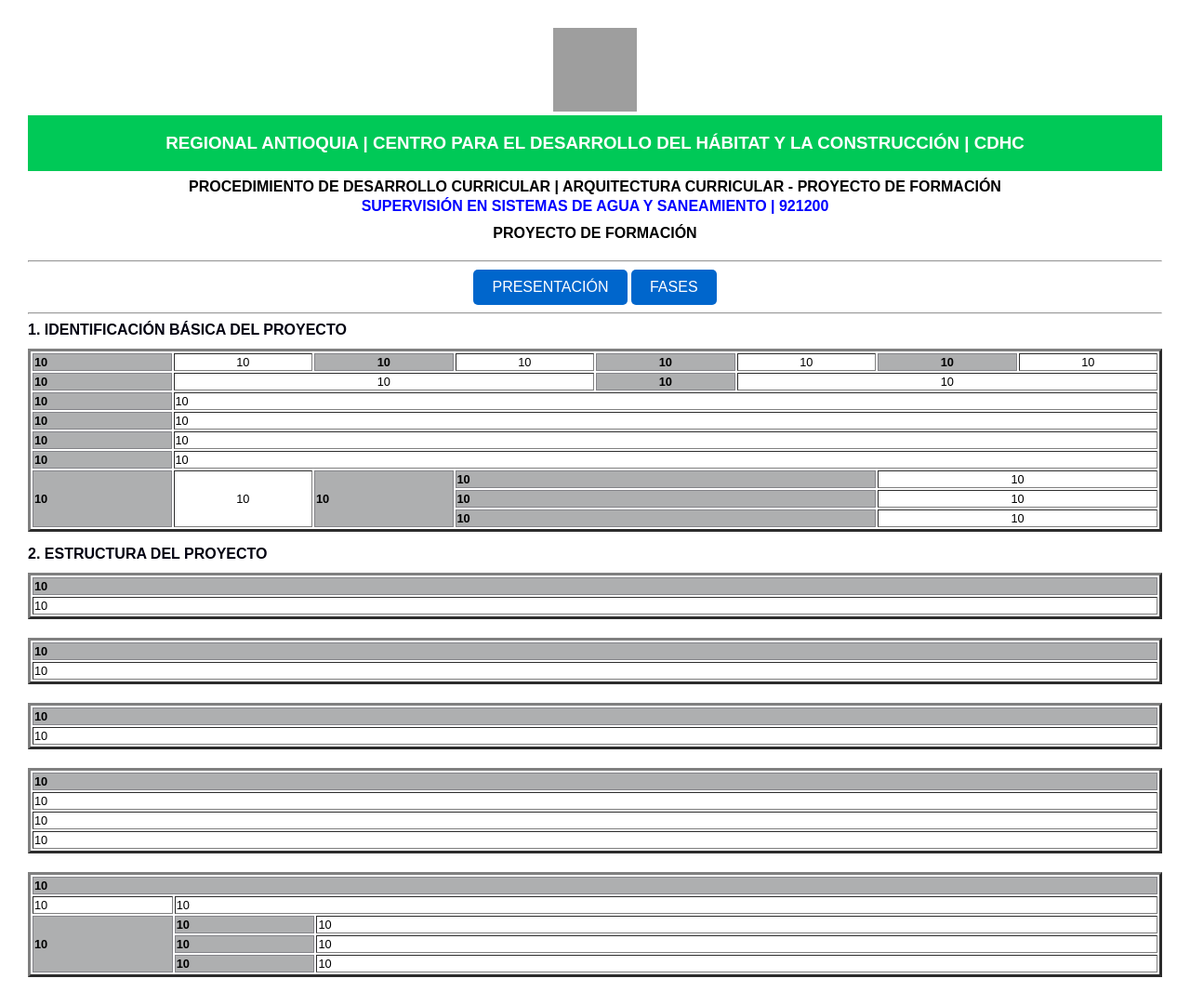
After one commit to DiegoFOsorio860/Arquitectura, a Flask app: template templates/PROYECTO.html in a window 1280 px wide. The commit adds this page. Shown: the whole page at 93% size. Run offline with Flask 3, Linux system fonts and the light colour scheme; the template is opened without the code that fills it: most values are stand-ins (such as "Sample title", 1, 10 or a date in 2020); parts of the project's set-up code (start-up, migrations or seed data) failed here and were passed over; grey boxes are pictures that could not be loaded.

Commit message:
Creación de bloque de proyecto de formación

```diff
--- a/app.py
+++ b/app.py
@@ -16,15 +16,17 @@ from FASES import FUNCTION_FASES
 from T1_Trimestre import FUNCTION_T1
 from T1_RecoleccionMuestras import FUNCTION_T1_REC_MUESTRAS
 from T1_Hidraulica import FUNCTION_T1_HIDRAULICA
+from PROYECTO import FUNCTION_PROYECTO
 
 
 app = Flask(__name__)
 
 # Cargar datos_TIME desde el archivo Excel
-datos_TIME = pd.read_excel('02122023 Arquitectura Curricular - Proyecto de Formación.xlsx', sheet_name='TIME')
+datos_TIME = pd.read_excel('29122023 Arquitectura Curricular - Proyecto de Formación.xlsx', sheet_name='TIME')
 # Cargar datos_TIME desde el archivo Excel
-datos_ARQUITECTURA = pd.read_excel('02122023 Arquitectura Curricular - Proyecto de Formación.xlsx', sheet_name='ARQUITECTURA')
+datos_ARQUITECTURA = pd.read_excel('29122023 Arquitectura Curricular - Proyecto de Formación.xlsx', sheet_name='ARQUITECTURA')
 
+datos_PROYECTO = pd.read_excel('29122023 Arquitectura Curricular - Proyecto de Formación.xlsx', sheet_name='PROYECTO_FORMACION')
 
 @app.route('/')
 def header():
@@ -36,6 +38,21 @@ def header():
         intro_html = intro_file.read()
 
     return render_template('header.html', header=header_html, intro=intro_html)
+
+
+###############################################################################################
+######################################## PROYECTO  #########################################
+###############################################################################################
+
+@app.route('/PROYECTO')
+def mostrar_PROYECTO():
+    """
+    Muestra la información correspondiente a la fase 1.
+    Lee el contenido de fase1.html y lo renderiza en la plantilla 'fase1.html'.
+    """
+    datos = FUNCTION_PROYECTO(datos_PROYECTO)
+
+    return render_template('PROYECTO.html', **datos)
 
 ###############################################################################################
 ######################################## FASES  #########################################
@@ -56,7 +73,7 @@ def mostrar_FASES():
 ###############################################################################################
 
 @app.route('/FASE1')
-def mostrar_fase1():
+def mostrar_FASE1():
     """
     Muestra la información correspondiente a la fase 1.
     Lee el contenido de fase1.html y lo renderiza en la plantilla 'fase1.html'.
@@ -69,18 +86,18 @@ def mostrar_fase1():
     return render_template('FASE1.html', **datos)
 
 @app.route('/FASE2')
-def mostrar_fase2():
+def mostrar_FASE2():
     """
     Muestra la información correspondiente a la fase 2.
     Lee el contenido de fase2.html y lo renderiza en la plantilla 'fase2.html'.
     """
-    with open('templates/FAS2.html', 'r') as fase2_file:
+    with open('templates/FASE2.html', 'r') as fase2_file:
         fase2_html = fase2_file.read()
 
     return render_template('FASE2.html', FASE2=fase2_html)
 
 @app.route('/FASE3')
-def mostrar_fase3():
+def mostrar_FASE3():
     """
     Muestra la información correspondiente a la fase 3.
     Lee el contenido de fase3.html y lo renderiza en la plantilla 'fase3.html'.
--- a/js/script.js
+++ b/js/script.js
@@ -3,7 +3,7 @@ function checkAnswer() {
   const result = document.getElementById('resultado');
 
   if (answer) {
-    if (answer.value === 'Aguas subterráneas') {
+    if (answer.value === 'Aguas subterraneas') {
       result.textContent = '¡Respuesta correcta! Las aguas subterráneas son la principal fuente de agua potable para la mayoría de las personas en el mundo.';
     } else {
       result.textContent = 'Respuesta incorrecta. Las aguas subterráneas son la principal fuente de agua potable para la mayoría de las personas en el mundo.';
--- /dev/null
+++ b/templates/PROYECTO.html
@@ -0,0 +1,199 @@
+<!DOCTYPE html>
+<html>
+<head>
+    <meta charset="UTF-8">
+    <title>PRESENTACIÓN</title>
+    <style>
+        body {
+            font-family: Arial, sans-serif;
+            margin: 30px;
+        }
+
+        h1 {
+            text-align: center;
+        }
+
+        p {
+            text-align: justify;
+        }
+
+        ul {
+            margin-top: 10px;
+            padding-left: 10px;
+        }
+
+        .logo-container {
+            text-align: center;
+        }
+
+        .title {
+            background-color: rgb(0, 201, 87);
+            color: white;
+            padding: 0.1px;
+            text-align: center;
+        }
+
+        .title-container {
+            text-align: center;
+        }
+
+        /* Agregué un estilo para las celdas de la tabla */
+        th, td {
+            background-color: lightgrey;
+            height: 4px;
+        }
+    </style>
+</head>
+<body>
+    <div class="logo-container">
+        <img src="https://certificadossena.net/wp-content/uploads/2022/10/logo-sena-verde-complementario-svg-2022.svg" alt="Logo SENA" style="width: 90px; height: 90px;">
+    </div>
+
+    <div class="title" style="margin-bottom: 1px;">
+        <h3 id="moving-title">REGIONAL ANTIOQUIA | CENTRO PARA EL DESARROLLO DEL HÁBITAT Y LA CONSTRUCCIÓN | CDHC</h3>
+    </div>
+
+    <div class="title-container" style="margin-bottom: 1px;">
+        <h2 style="font-size: 100%; margin-bottom: 0; line-height: 0.5;"><b>PROCEDIMIENTO DE DESARROLLO CURRICULAR | ARQUITECTURA CURRICULAR - PROYECTO DE FORMACIÓN</b></h2>
+        <h2 style="font-size: 100%; color: blue; margin-bottom: 0; line-height: 0.5;"><b>SUPERVISIÓN EN SISTEMAS DE AGUA Y SANEAMIENTO | 921200</b></h2>
+        <!-- Agregué un párrafo vacío como separador -->
+        <p style="margin-bottom: 0;"></p>
+        <div>
+            <h1 style="font-size: 100%; margin-bottom: 20px;"><b> PROYECTO DE FORMACIÓN </b></h1>
+        </div>
+        <link rel="stylesheet" href="{{ url_for('static', filename='styles_button.css') }}"> <!-- Enlaza tu archivo CSS -->
+        <link rel="stylesheet" href="{{ url_for('static', filename='arrow-animation.css') }}"> <!-- Enlaza tu archivo de animación de flecha -->
+        <hr>
+        <div class="button-container">
+            <a href="/" class="button"> PRESENTACIÓN </a>
+            <a href="/FASES" class="button"> FASES </a>
+        </div>
+        <hr>
+    </div>
+
+    <!-- Tabla 1 - HIDRAULICA -->
+<h2 style="font-size: 100%; color: rgb(0, 0, 16); margin-bottom: 0; line-height: 0.5; text-align: left;"><b> 1. IDENTIFICACIÓN BÁSICA DEL PROYECTO </b></h2>
+<p style="margin-bottom: 10px;"></p>
+<table border='3px' width='100%' style='margin-bottom: 20px;'>
+    <tr>
+        <th style='background-color: rgba(99, 101, 103, 0.517); height: 3x; border: 1px solid rgb(131, 131, 136); font-size: 80%; text-align: left; width: 10%;'> <b> {{ valor_PROYECTO_1_1 }} </b> </th>
+        <td colspan="1" style='background-color: rgb(255, 255, 255); height: 5x; text-align: center; font-size: 80%; width: 10%;' > {{ valor_PROYECTO_1_2 }} </td>
+        <th style='background-color: rgba(99, 101, 103, 0.517); height: 3x; border: 1px solid rgb(131, 131, 136); font-size: 80%; text-align: center; width: 10%;'> <b> {{ valor_PROYECTO_1_3 }} </b> </th>
+        <td colspan="1" style='background-color: rgb(255, 255, 255); height: 5x; text-align: center; font-size: 80%; width: 10%;' > {{ valor_PROYECTO_1_4 }} </td>
+        <th style='background-color: rgba(99, 101, 103, 0.517); height: 3x; border: 1px solid rgb(131, 131, 136); font-size: 80%; text-align: center; width: 10%;'> <b> {{ valor_PROYECTO_1_5 }} </b> </th>
+        <td colspan="1" style='background-color: rgb(255, 255, 255); height: 5x; text-align: center; font-size: 80%; width: 10%;' > {{ valor_PROYECTO_1_6 }} </td>
+        <th style='background-color: rgba(99, 101, 103, 0.517); height: 3x; border: 1px solid rgb(131, 131, 136); font-size: 80%; text-align: center; width: 10%;'> <b> {{ valor_PROYECTO_1_7 }} </b> </th>
+        <td colspan="2" style='background-color: rgb(255, 255, 255); height: 5x; text-align: center; font-size: 80%; width: 10%;' > {{ valor_PROYECTO_1_8 }} </td>
+    </tr>
+    <tr>
+        <th style='background-color: rgba(99, 101, 103, 0.517); height: 3x; border: 1px solid rgb(131, 131, 136); font-size: 80%; text-align: left; width: 10%;'> <b> {{ valor_PROYECTO_2_1 }} </b> </th>
+        <td colspan="3" style='background-color: rgb(255, 255, 255); height: 5x; text-align: center; font-size: 80%; text-align: center; width: 10%;' > {{ valor_PROYECTO_2_2 }} </td>
+        <th style='background-color: rgba(99, 101, 103, 0.517); height: 3x; border: 1px solid rgb(131, 131, 136); font-size: 80%; text-align: center; width: 10%;'> <b> {{ valor_PROYECTO_2_3 }} </b> </th>
+        <td colspan="3" style='background-color: rgb(255, 255, 255); height: 5x; text-align: center; font-size: 80%; text-align: center; width: 10%;' > {{ valor_PROYECTO_2_4 }} </td>
+    </tr>
+    <tr>
+        <th style='background-color: rgba(99, 101, 103, 0.517); height: 3x; border: 1px solid rgb(131, 131, 136); font-size: 80%; text-align: left; width: 10%;'> <b> {{ valor_PROYECTO_3_1 }} </b> </th>
+        <td colspan="7" style='background-color: rgb(255, 255, 255); height: 5x; text-align: center; font-size: 80%; text-align: left; width: 10%;' > {{ valor_PROYECTO_3_2 }} </td>
+    </tr>
+    <tr>
+        <th style='background-color: rgba(99, 101, 103, 0.517); height: 3x; border: 1px solid rgb(131, 131, 136); font-size: 80%; text-align: left; width: 10%;'> <b> {{ valor_PROYECTO_4_1 }} </b> </th>
+        <td colspan="7" style='background-color: rgb(255, 255, 255); height: 5x; text-align: center; font-size: 80%; text-align: left; width: 10%;' > {{ valor_PROYECTO_4_2 }} </td>
+    </tr>
+    <tr>
+        <th style='background-color: rgba(99, 101, 103, 0.517); height: 3x; border: 1px solid rgb(131, 131, 136); font-size: 80%; text-align: left; width: 10%;'> <b> {{ valor_PROYECTO_5_1 }} </b> </th>
+        <td colspan="7" style='background-color: rgb(255, 255, 255); height: 5x; text-align: center; font-size: 80%; text-align: left; width: 10%;' > {{ valor_PROYECTO_5_2 }} </td>
+    </tr>
+    <tr>
+        <th style='background-color: rgba(99, 101, 103, 0.517); height: 3x; border: 1px solid rgb(131, 131, 136); font-size: 80%; text-align: left; width: 10%;'> <b> {{ valor_PROYECTO_6_1 }} </b> </th>
+        <td colspan="7" style='background-color: rgb(255, 255, 255); height: 5x; text-align: center; font-size: 80%; text-align: left; width: 10%;' > {{ valor_PROYECTO_6_2 }} </td>
+    </tr>
+    <tr>
+        <th rowspan="3" style='background-color: rgba(99, 101, 103, 0.517); height: 3x; border: 1px solid rgb(131, 131, 136); font-size: 80%; text-align: left; width: 10%;'> <b> {{ valor_PROYECTO_7_1 }} </b> </th>
+        <td rowspan="3" style='background-color: rgb(255, 255, 255); height: 5x; text-align: center; font-size: 80%; width: 10%;' > {{ valor_PROYECTO_7_2 }} </td>
+        <td rowspan="3" style='background-color: rgba(99, 101, 103, 0.517); height: 3x; border: 1px solid rgb(131, 131, 136); font-size: 80%; text-align: left; width: 10%;'> <b> {{ valor_PROYECTO_7_3 }} </b> </td>
+        <td colspan="3" style='background-color: rgba(99, 101, 103, 0.517); height: 3x; border: 1px solid rgb(131, 131, 136); font-size: 80%; text-align: left; width: 10%;'> <b> {{ valor_PROYECTO_7_4 }} </b> </td>
+        <td colspan="3" style='background-color: rgb(255, 255, 255); height: 5x; text-align: center; font-size: 80%; width: 10%;' > {{ valor_PROYECTO_7_5 }} </td>
+    </tr>
+    <tr>
+        <td colspan="3" style='background-color: rgba(99, 101, 103, 0.517); height: 3x; border: 1px solid rgb(131, 131, 136); font-size: 80%; text-align: left; width: 10%;'> <b> {{ valor_PROYECTO_7_6 }} </b> </td>
+        <td colspan="3" style='background-color: rgb(255, 255, 255); height: 5x; text-align: center; font-size: 80%; width: 10%;' > {{ valor_PROYECTO_7_7 }} </td>
+    </tr>
+    <tr>
+        <td colspan="3" style='background-color: rgba(99, 101, 103, 0.517); height: 3x; border: 1px solid rgb(131, 131, 136); font-size: 80%; text-align: left; width: 10%;'> <b> {{ valor_PROYECTO_7_8 }} </b> </td>
+        <td colspan="3" style='background-color: rgb(255, 255, 255); height: 5x; text-align: center; font-size: 80%; width: 10%;' > {{ valor_PROYECTO_7_9 }} </td>
+    </tr>
+</table>
+
+   <!-- Tabla 1 - HIDRAULICA -->
+   <h2 style="font-size: 100%; color: rgb(0, 0, 16); margin-bottom: 0; line-height: 0.5; text-align: left;"><b> 2. ESTRUCTURA DEL PROYECTO </b></h2>
+   <p style="margin-bottom: 10px;"></p>
+   <!-- 2.1 Planteamiento del problema o necesidad que se pretende solucionar -->
+   <table border='3px' width='100%' style='margin-bottom: 20px;'>
+       <tr>
+           <th colspan="8" style='background-color: rgba(99, 101, 103, 0.517); height: 3x; border: 1px solid rgb(131, 131, 136); font-size: 80%; text-align: left; width: 10%;'> <b> {{ valor_PROYECTO_8_1 }} </b> </th>
+       </tr>
+        <tr>
+            <td colspan="8" style='background-color: rgb(255, 255, 255); height: 5x; text-align: justify; font-size: 80%; width: 10%;' > {{ valor_PROYECTO_9_1 }} </td>
+        </tr>
+   </table>
+
+    <!-- 2.2 Justificación del proyecto -->
+    <table border='3px' width='100%' style='margin-bottom: 20px;'>
+        <tr>
+            <th colspan="8" style='background-color: rgba(99, 101, 103, 0.517); height: 3x; border: 1px solid rgb(131, 131, 136); font-size: 80%; text-align: left; width: 10%;'> <b> {{ valor_PROYECTO_10_1 }} </b> </th>
+        </tr>
+         <tr>
+            <td colspan="8" style='background-color: rgb(255, 255, 255); height: 5x; text-align: justify; font-size: 80%; width: 10%;' > {{ valor_PROYECTO_11_1 }} </td>
+         </tr>
+    </table>
+
+    <!-- 2.3 Objetivo -->
+    <table border='3px' width='100%' style='margin-bottom: 20px;'>
+        <tr>
+            <th colspan="8" style='background-color: rgba(99, 101, 103, 0.517); height: 3x; border: 1px solid rgb(131, 131, 136); font-size: 80%; text-align: left; width: 10%;'> <b> {{ valor_PROYECTO_12_1 }} </b> </th>
+        </tr>
+        <tr>
+            <td colspan="8" style='background-color: rgb(255, 255, 255); height: 5x; text-align: justify; font-size: 80%; width: 10%;' > {{ valor_PROYECTO_13_1 }} </td>
+        </tr>
+    </table>
+
+        <!-- 2.4 Objetivo Especificos -->
+    <table border='3px' width='100%' style='margin-bottom: 20px;'>
+        <tr>
+            <th colspan="8" style='background-color: rgba(99, 101, 103, 0.517); height: 3x; border: 1px solid rgb(131, 131, 136); font-size: 80%; text-align: left; width: 10%;'> <b> {{ valor_PROYECTO_14_1 }} </b> </th>
+        </tr>
+        <tr>
+            <td colspan="8" style='background-color: rgb(255, 255, 255); height: 5x; text-align: justify; font-size: 80%; width: 10%;' > {{ valor_PROYECTO_15_1 }} </td>
+        </tr>
+        <tr>
+            <td colspan="8" style='background-color: rgb(255, 255, 255); height: 5x; text-align: justify; font-size: 80%; width: 10%;' > {{ valor_PROYECTO_16_1 }} </td>
+        </tr>
+        <tr>
+            <td colspan="8" style='background-color: rgb(255, 255, 255); height: 5x; text-align: justify; font-size: 80%; width: 10%;' > {{ valor_PROYECTO_17_1 }} </td>
+        </tr>
+    </table>
+
+
+    <!-- 2.3 Objetivo -->
+    <table border='3px' width='100%' style='margin-bottom: 20px;'>
+        <tr>
+            <th colspan="8" style='background-color: rgba(99, 101, 103, 0.517); height: 3x; border: 1px solid rgb(131, 131, 136); font-size: 80%; text-align: left; width: 100%;'> <b> {{ valor_PROYECTO_18_1 }} </b> </th>
+        </tr>
+        <tr>
+            <td colspan="1" style='background-color: rgb(255, 255, 255); height: 5x; text-align: justify; font-size: 80%; width: 10%;' > {{ valor_PROYECTO_19_1 }} </td>
+            <td colspan="7" style='background-color: rgb(255, 255, 255); height: 5x; text-align: justify; font-size: 80%; width: 90%;' > {{ valor_PROYECTO_19_2 }} </td>
+        </tr>
+        <tr>
+            <th rowspan="3" style='background-color: rgba(99, 101, 103, 0.517); height: 3x; border: 1px solid rgb(131, 131, 136); font-size: 80%; text-align: left; width: 10%;'> <b> {{ valor_PROYECTO_20_1 }} </b> </th>
+            <th colspan="1" style='background-color: rgba(99, 101, 103, 0.517); height: 3x; border: 1px solid rgb(131, 131, 136); font-size: 80%; text-align: left; width: 10%;'> <b> {{ valor_PROYECTO_20_2 }} </b> </th>
+            <td colspan="6" style='background-color: rgb(255, 255, 255); height: 5x; text-align: justify; font-size: 80%; width: 60%;' > {{ valor_PROYECTO_20_3 }} </td>
+        </tr>
+        <tr>
+            <th colspan="1" style='background-color: rgba(99, 101, 103, 0.517); height: 3x; border: 1px solid rgb(131, 131, 136); font-size: 80%; text-align: left; width: 10%;'> <b> {{ valor_PROYECTO_20_4 }} </b> </th>
+            <td colspan="6" style='background-color: rgb(255, 255, 255); height: 5x; text-align: justify; font-size: 80%; width: 60%;' > {{ valor_PROYECTO_20_3 }} </td>
+        </tr>
+        <tr>
+            <th colspan="1" style='background-color: rgba(99, 101, 103, 0.517); height: 3x; border: 1px solid rgb(131, 131, 136); font-size: 80%; text-align: left; width: 10%;'> <b> {{ valor_PROYECTO_20_2 }} </b> </th>
+            <td colspan="6" style='background-color: rgb(255, 255, 255); height: 5x; text-align: justify; font-size: 80%; width: 60%;' > {{ valor_PROYECTO_20_3 }} </td>
+        </tr>
+    </table>
--- a/templates/fase2.html
+++ b/templates/fase2.html
@@ -71,7 +71,7 @@
 <body>
     <div class="phase-buttons">
         <div class="phase-button" id="fase1">
-            <a href="/fase1" class="button">Trimestre 1 [F]</a>
+            <a href="/F" class="button">Trimestre 1 [F]</a>
             <span class="button-description">DIAGNÓSTICO</span>
         </div>
         <div class="objetive-button" id="proyecto1">
--- a/templates/header.html
+++ b/templates/header.html
@@ -66,6 +66,7 @@
         <hr>
         <!-- Botón para ir a la Arquitectura Curricular -->
                 <div class="button-container">
+                    <a href="/PROYECTO" class="button"> PROYECTO </a>
                     <a href="/FASES" class="button"> FASES </a>
                     <a href="/T1_Trimestre" class="button"> TRIMESTRE 1 </a>
                 </div>
```
Also changed, not shown: PROYECTO.py (added, +174 -0 lines), templates/fase1.html (+0 -31 lines), 1 other file.
